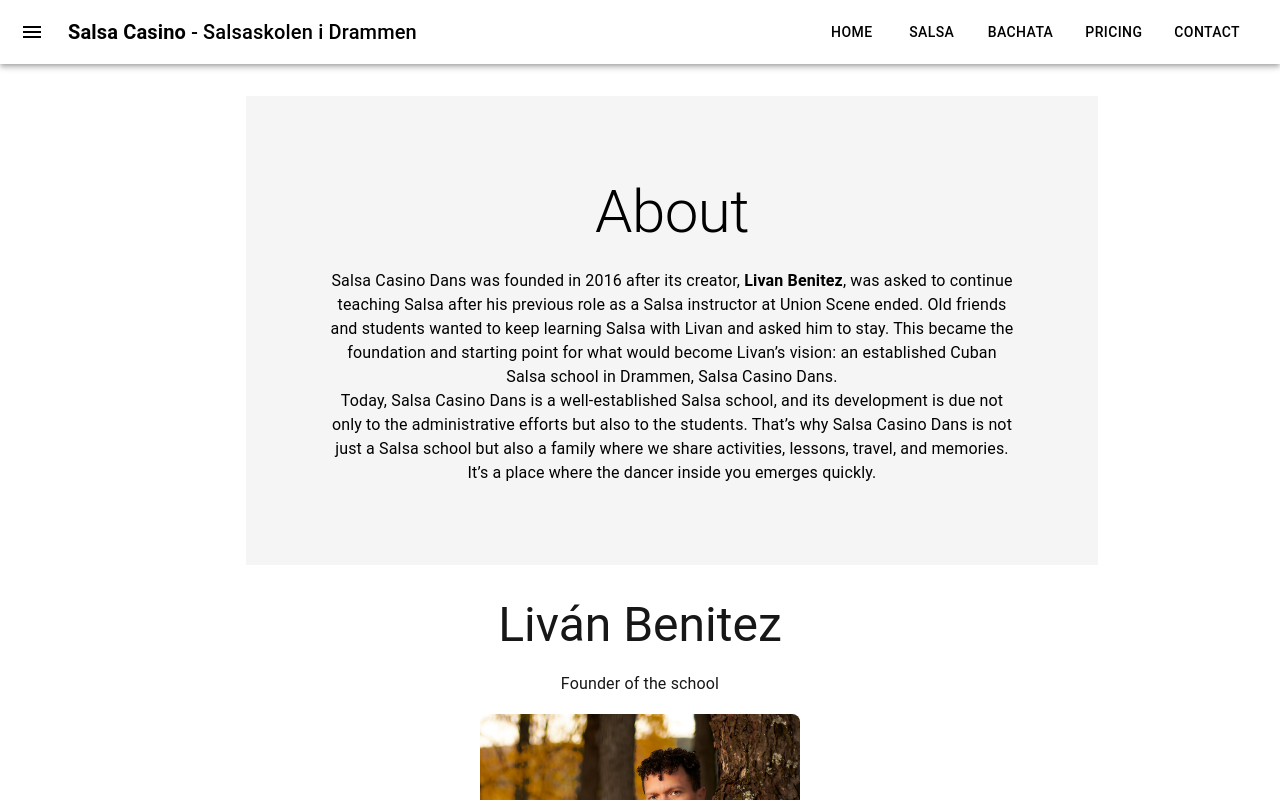
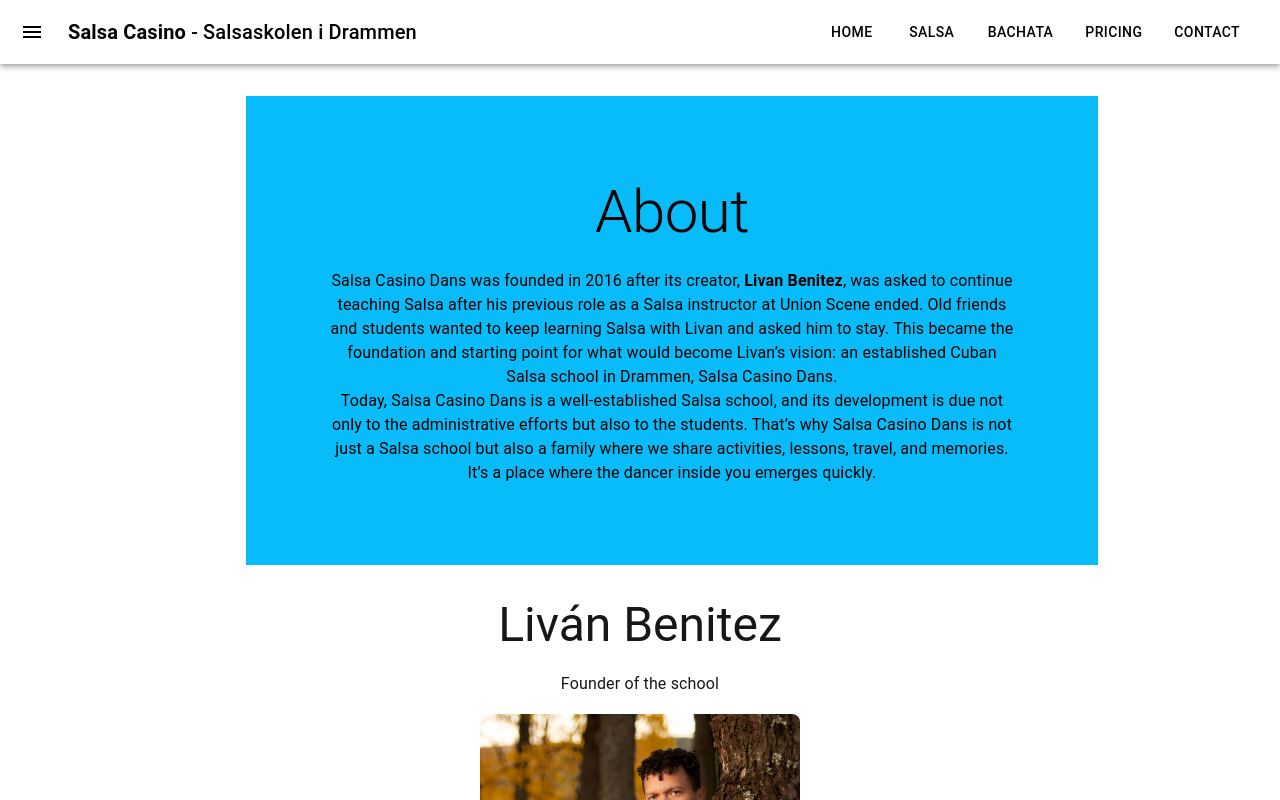
Before and after one commit to AlejandroGispert/salsaschool, a Next.js app: page /about in a window 1280 px wide. Shown: the top 800 px of the page. Built offline with nearby package versions, Linux system fonts and the light colour scheme.

Commit message:
corrected color

```diff
--- a/app/page.module.css
+++ b/app/page.module.css
@@ -5,7 +5,7 @@
   margin: 2 auto; /* centers the header itself horizontally if needed */
   color: black;
 
-  background-color: whitesmoke;
+  background-color: #07bcf9;
 
   /* Flexbox for centering content inside the header */
   display: flex;
@@ -87,6 +87,8 @@
   overflow: hidden;
   display: flex;
   flex-direction: column;
+  background-color: #07bcf9;
+  z-index: -2;
 }
 
 .backgroundVideo {
```
